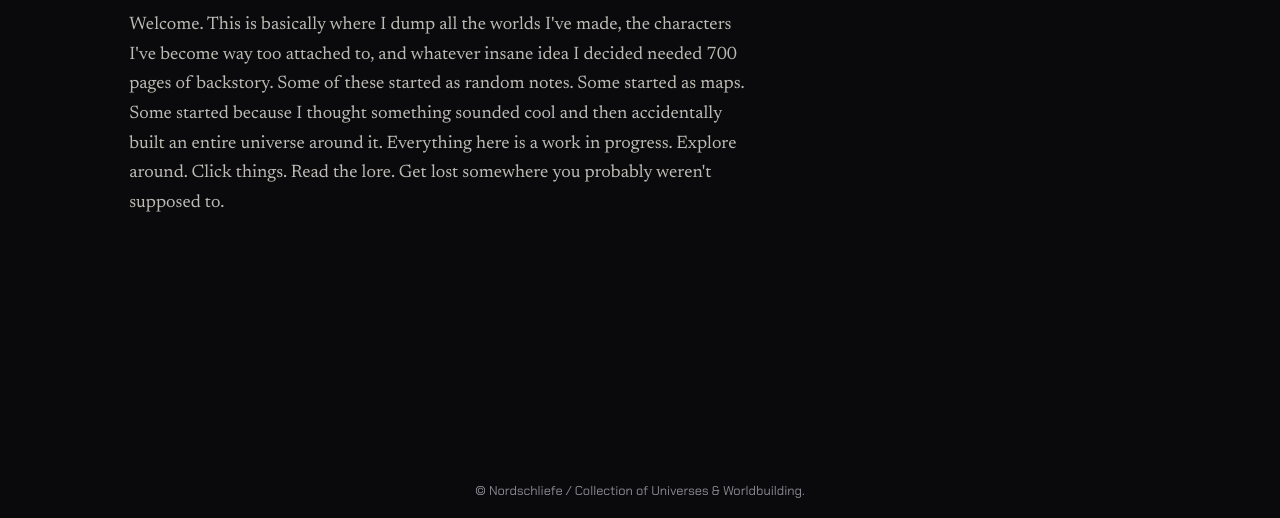
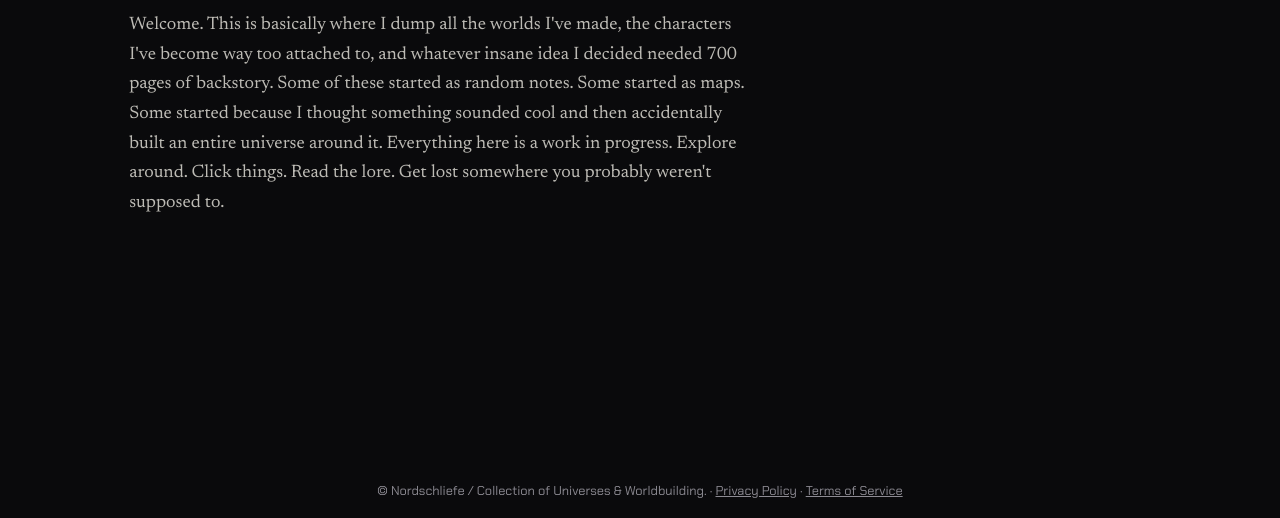
Before and after one commit to refridgeratorer-cmyk/norsdmtyhology, a website: page nordschliefes-collection/public/index.html in a window 1280 px wide. Shown: the part 282-800 px from the top of the page. Drawn offline with nearby package versions, Linux system fonts and the light colour scheme; no server answers.

Commit message:
Add files via upload

```diff
--- a/nordschliefes-collection/public/index.html
+++ b/nordschliefes-collection/public/index.html
@@ -9,7 +9,7 @@
 </head><body data-theme="home">
 <header id="nav"></header>
 <main id="app"><p class="loading">Opening the archive…</p></main>
-<footer>© Nordschliefe / Collection of Universes &amp; Worldbuilding.</footer>
+<footer>© Nordschliefe / Collection of Universes &amp; Worldbuilding. · <a href="/privacy.html">Privacy Policy</a> · <a href="/terms.html">Terms of Service</a></footer>
 <div id="modal-root"></div><div id="toast"></div>
 <script src="/js/app.js"></script>
 </body></html>
```
